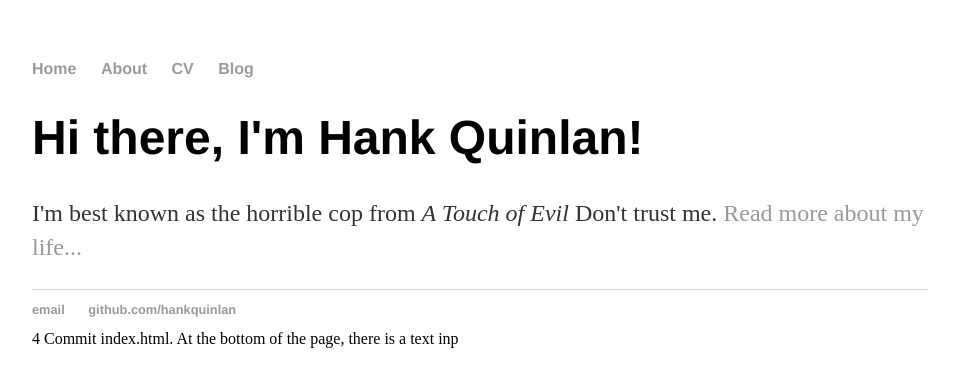
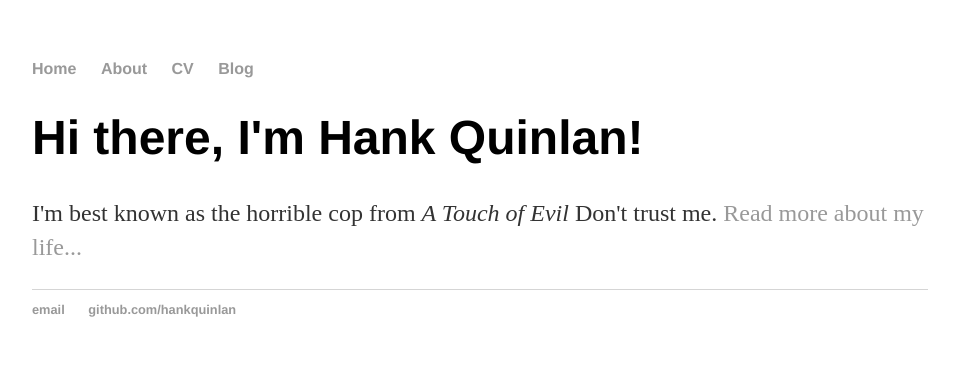
Before and after one commit to 28Althea/28Althea.github.io, a Jekyll site: the page built from index.html, in a window 1280 px wide. Shown: the top 387 px of the page, without its empty margins (160-1115 px from the left). Built offline with Jekyll 4.4.1, drawn with Linux system fonts in a browser that asks for light colours.

Commit message:
Update index.html

```diff
--- a/index.html
+++ b/index.html
@@ -1,31 +1,8 @@
-<!DOCTYPE html>
-<html>
-	<head>
-		<title>Hank Quinlan, Horrible Cop</title>
-		<!-- link to main stylesheet -->
-		<link rel="stylesheet" type="text/css" href="/css/main.css">
-	</head>
-	<body>
-		<nav>
-    		<ul>
-        		<li><a href="/">Home</a></li>
-	        	<li><a href="/about">About</a></li>
-        		<li><a href="/cv">CV</a></li>
-        		<li><a href="/blog">Blog</a></li>
-    		</ul>
-		</nav>
-		<div class="container">
-    		<div class="blurb">
-        		<h1>Hi there, I'm Hank Quinlan!</h1>
-				<p>I'm best known as the horrible cop from <em>A Touch of Evil</em> Don't trust me. <a href="/about">Read more about my life...</a></p>
-    		</div><!-- /.blurb -->
-		</div><!-- /.container -->
-		<footer>
-    		<ul>
-        		<li><a href="mailto:hankquinlanhub@gmail.com">email</a></li>
-        		<li><a href="https://github.com/hankquinlan">github.com/hankquinlan</a></li>
-			</ul>
-		</footer>
-	</body>
-</html>
-4 Commit index.html. At the bottom of the page, there is a text inp
+---
+layout: default
+title: Hank Quinlan, Horrible Cop
+---
+<div class="blurb">
+	<h1>Hi there, I'm Hank Quinlan!</h1>
+	<p>I'm best known as the horrible cop from <em>A Touch of Evil</em> Don't trust me. <a href="/about">Read more about my life...</a></p>
+</div><!-- /.blurb -->
```
